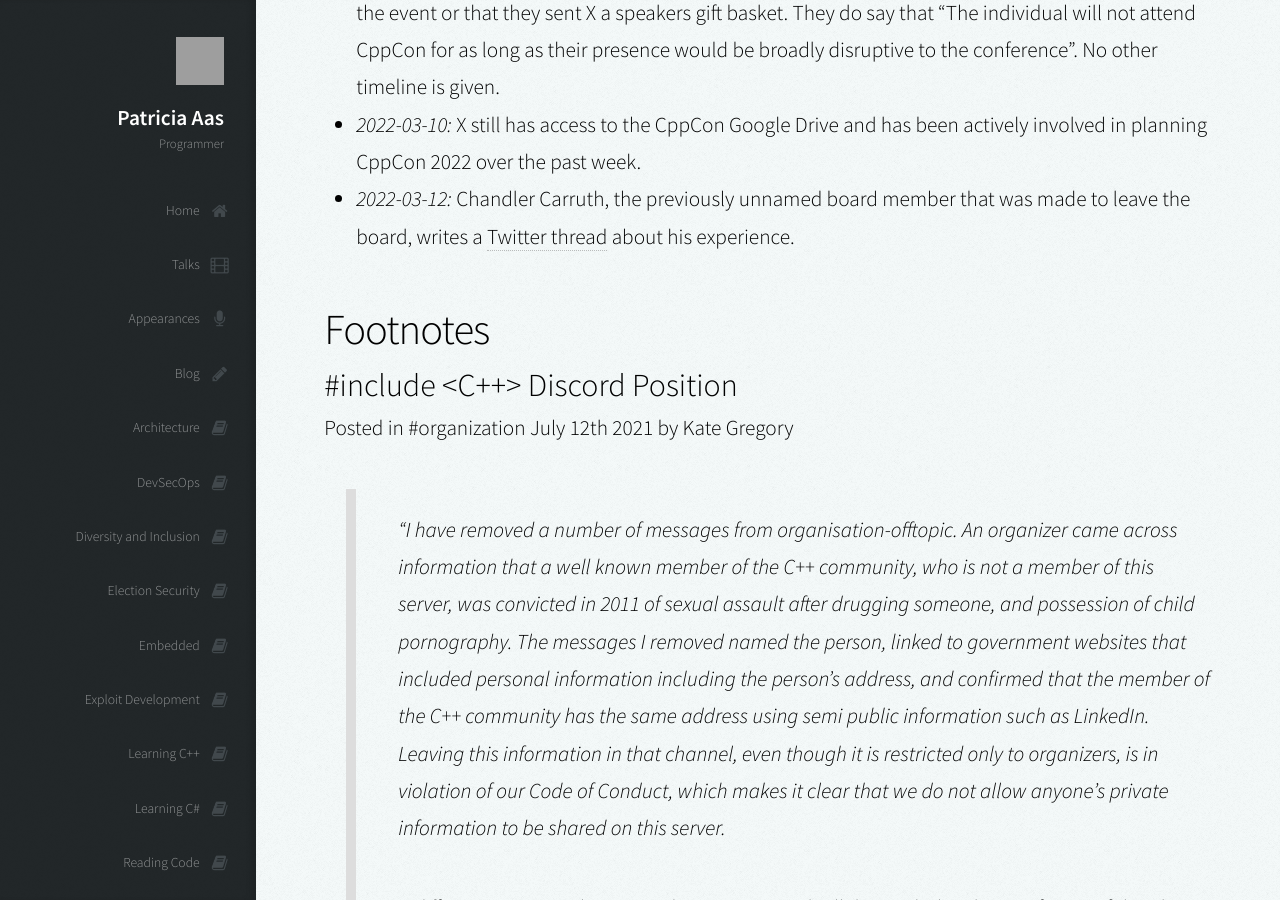
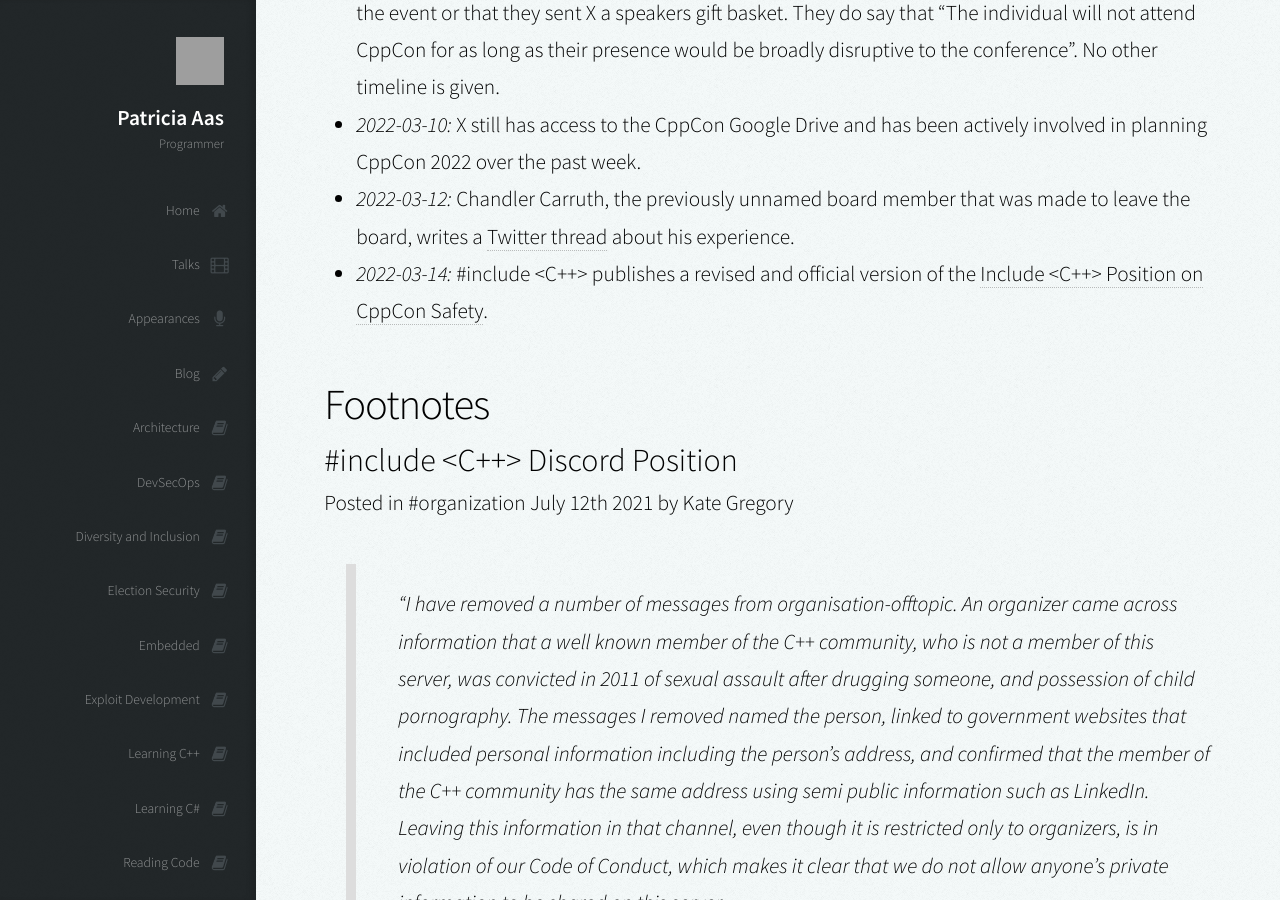
Before and after one commit to patricia-gallardo/patricia-gallardo.github.io, a Jekyll site: the page built from _posts/2022-03-08-proposed-cppcon_safety__transparency_report.md, in a window 1280 px wide and 900 px high, scrolled down 5819 px. Built offline with Jekyll 4.4.1, drawn with Linux system fonts in a browser that asks for light colours; nearby versions of some CDN libraries; grey boxes are pictures that could not be loaded.

Commit message:
Update 2022-03-08-proposed-cppcon_safety__transparency_report.md

```diff
--- a/_posts/2022-03-08-proposed-cppcon_safety__transparency_report.md
+++ b/_posts/2022-03-08-proposed-cppcon_safety__transparency_report.md
@@ -148,6 +148,7 @@
   over the past week.
 * *2022-03-12:* Chandler Carruth, the previously unnamed board member that was made to leave the board, writes a [Twitter
   thread][4] about his experience.
+* *2022-03-14:* #include <C++> publishes a revised and official version of the [Include <C++> Position on CppCon Safety][6].
 
 ## Footnotes
 
```
Also changed, not shown: other parts of _posts/2022-03-08-proposed-cppcon_safety__transparency_report.md (+1 -0 lines).
